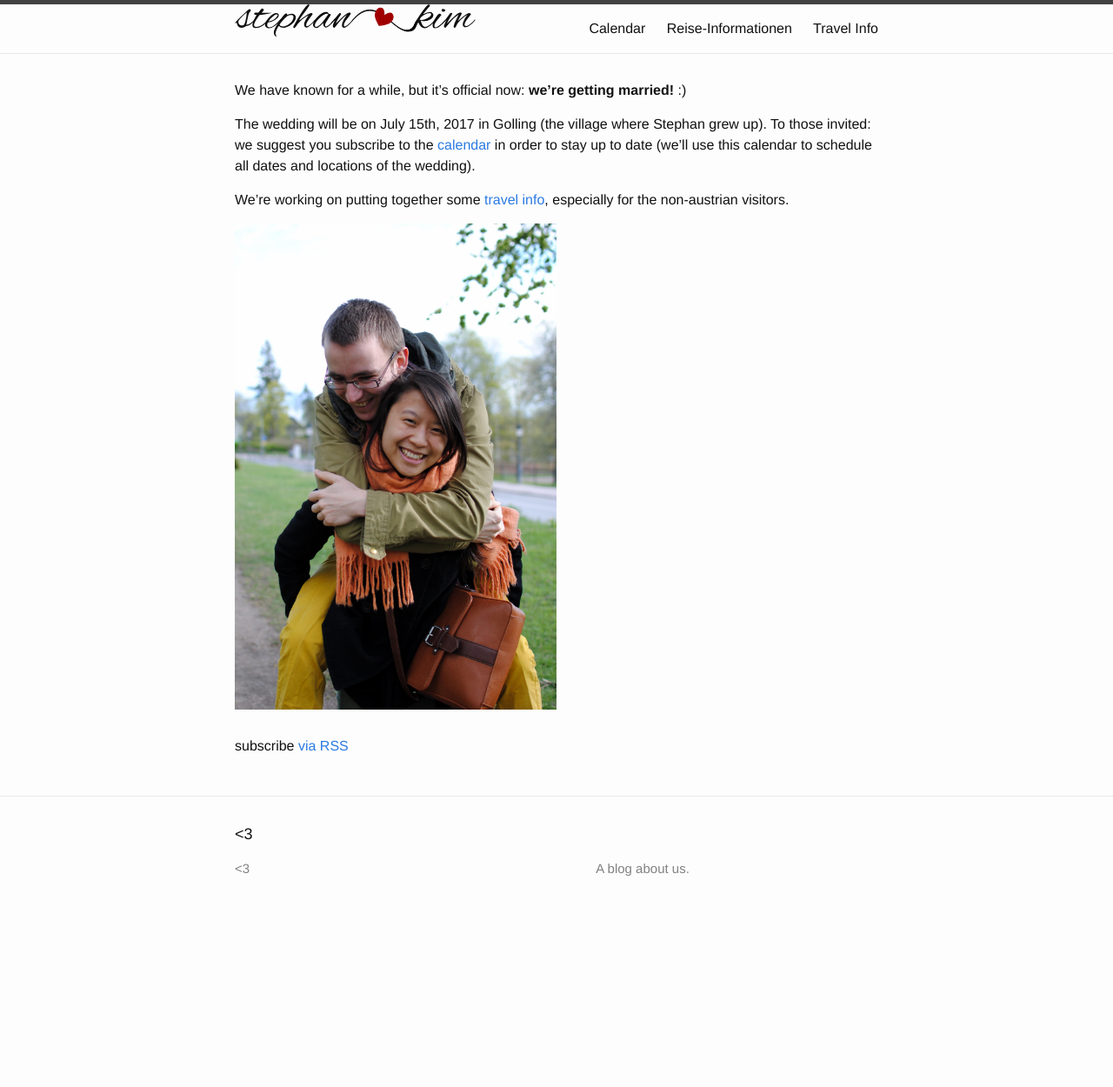
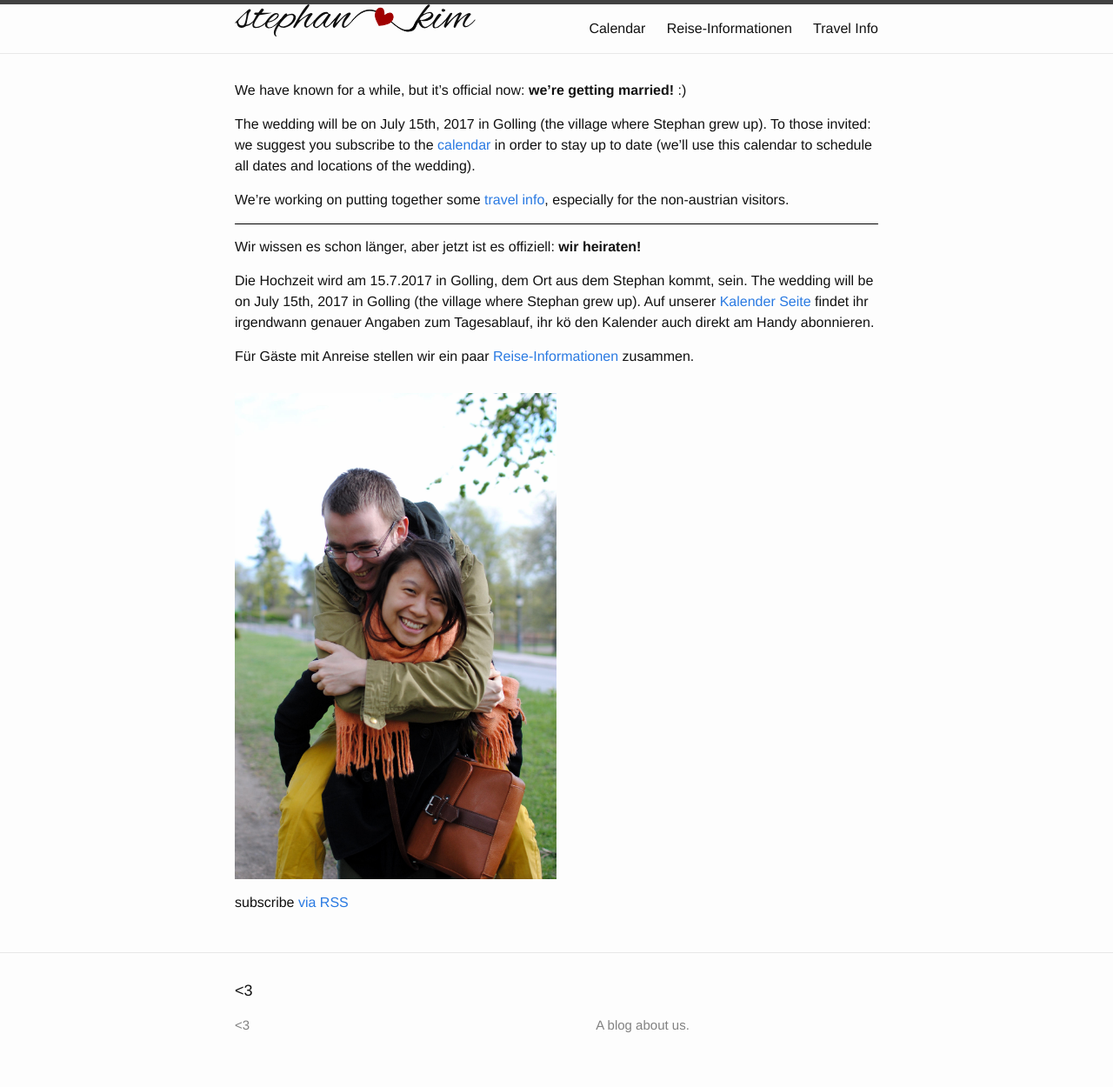
Before and after one commit to stephan-kim/stephan-kim.github.io, a Jekyll site: the page built from index.html, in a window 1280 px wide. Shown: the whole page at 87% size. Built offline with Jekyll 4.4.1, drawn with Linux system fonts in a browser that asks for light colours; before the commit the page ends 1070 px from its top, so only the background shows below that.

Commit message:
german translation on landing page

```diff
--- a/_sass/_layout.scss
+++ b/_sass/_layout.scss
@@ -240,3 +240,8 @@
         }
     }
 }
+
+.underline {
+    border-bottom: solid 1px black;
+    margin-bottom: 0.9em;
+}
--- a/index.html
+++ b/index.html
@@ -4,7 +4,7 @@ layout: default
 
 <div class="home">
 
-    <div class="post-content" itemprop="articleBody">
+    <div class="post-content underline" itemprop="articleBody">
         <p>
             We have known for a while, but it’s official now: <strong>we’re
             getting married!</strong> :) <i class="fa fa-heart"></i>
@@ -22,11 +22,30 @@ layout: default
             non-austrian visitors.
         </p>
 
+    </div>
+
+    <div class="post-content" itemprop="articleBody">
+        <p>
+            Wir wissen es schon l&auml;nger, aber jetzt ist es offiziell: <strong>wir heiraten!</strong> <i class="fa fa-heart"></i>
+        </p>
+
+        <p>
+            Die Hochzeit wird am 15.7.2017 in Golling, dem Ort aus dem Stephan kommt, sein.
+            The wedding will be on July 15th, 2017 in Golling (the village where Stephan
+            grew up).
+
+            Auf unserer <a href="http://stephan.kim/calendar">Kalender Seite</a> findet
+            ihr irgendwann genauer Angaben zum Tagesablauf, ihr k&ouml; den
+            Kalender auch direkt am Handy abonnieren.
+        </p>
+
+        <p>
+            F&uuml;r G&auml;ste mit Anreise stellen wir ein paar <a href="/travel-info-de">Reise-Informationen</a> zusammen.
+        </p>
+  </div>
         <p>
             <img width="50%" alt="Picture of us" src="https://raw.githubusercontent.com/stephan-kim/stephan-kim.github.io/master/_img/pic.jpg" />
         </p>
-
-  </div>
 
 
   <ul class="post-list">
```
